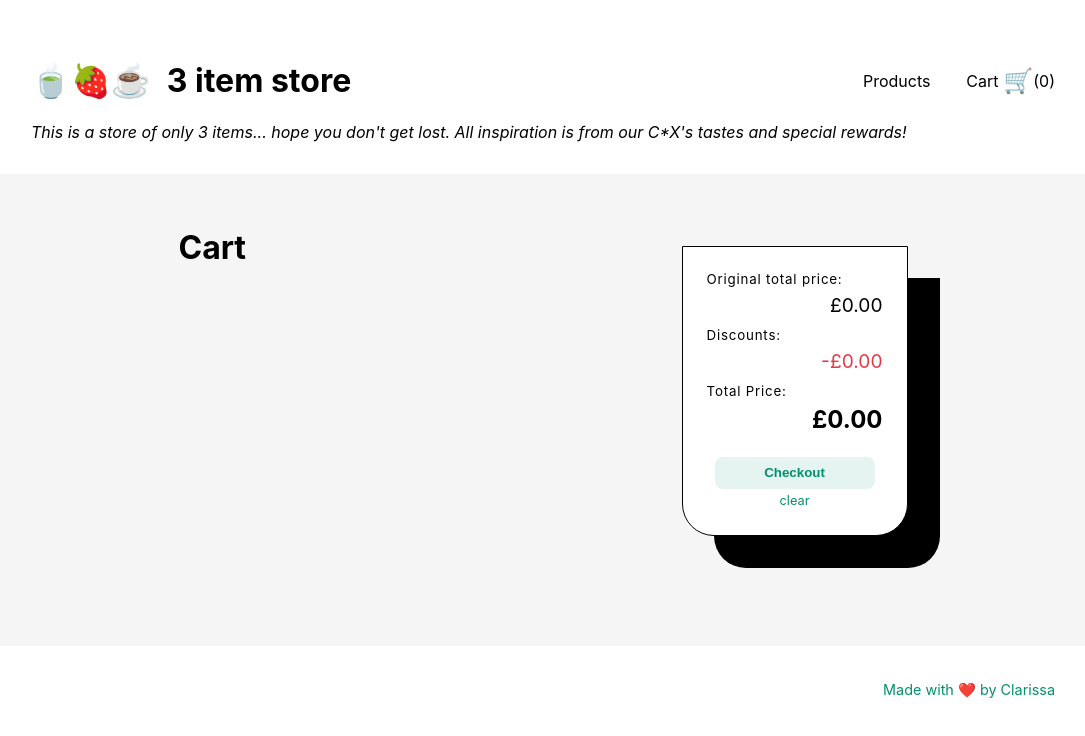
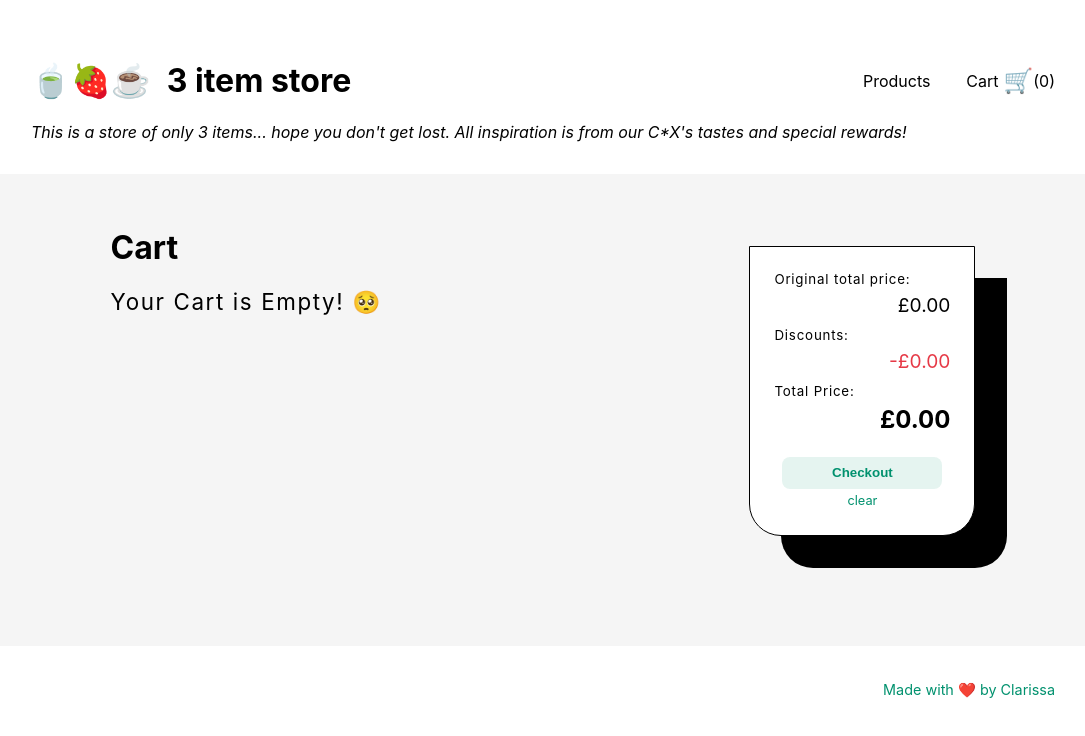
Before and after one commit to klaryon/three_item_store, a React (Create React App) app: page /shop in a window 1280 px wide. Shown: the top 736 px of the page, without its empty margins (97-1182 px from the left). Built offline with nearby package versions, Linux system fonts and the light colour scheme; data requests are answered from the project's data file.

Commit message:
empty cart message

```diff
--- a/src/screens/Shop/Shop.js
+++ b/src/screens/Shop/Shop.js
@@ -15,6 +15,7 @@ import {
   Checkout,
   StyledClear,
   Title,
+  EmptyCart,
 } from "./styles";
 import formatterNumber from "../../helpers/utils";
 
@@ -26,7 +27,11 @@ const Shop = ({ cart, totalItems, originalPrice, discount, totalPrice }) => {
       <StyledShop>
         <StyledCartItems>
           <Heading>Cart</Heading>
-          <StyledCartLines>{cartLine}</StyledCartLines>
+          {totalPrice === 0 ? (
+            <EmptyCart>Your Cart is Empty! 🥺</EmptyCart>
+          ) : (
+            <StyledCartLines>{cartLine}</StyledCartLines>
+          )}
         </StyledCartItems>
         <StyledPrice>
           <StyledPriceItems>
--- a/src/screens/Shop/styles.js
+++ b/src/screens/Shop/styles.js
@@ -119,3 +119,11 @@ export const StyledClear = styled.a`
     color: ${Colors.black};
   }
 `;
+export const EmptyCart = styled.div`
+    font-size: 1.2rem;
+    letter-spacing: 0.1rem;
+
+    @media ${device.laptop} {
+      font-size: 1.4rem;
+  }
+`;
```
